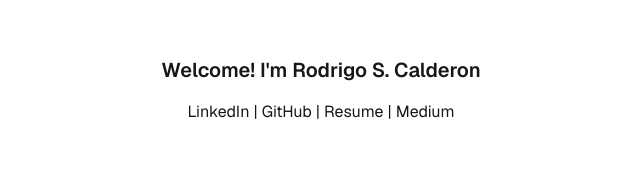
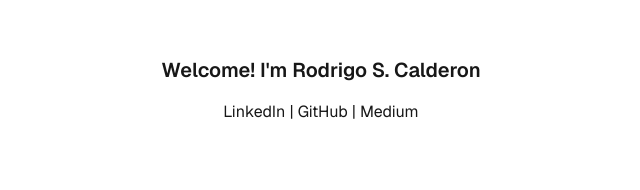
Before and after one commit to rscalderon/rscalderon-splash, a Next.js app: page / in a window 1280 px wide. Shown: the top 190 px of the page, without its empty margins (319-959 px from the left). Built offline with nearby package versions, Linux system fonts and the light colour scheme.

Commit message:
remove mailto

```diff
--- a/src/app/page.tsx
+++ b/src/app/page.tsx
@@ -26,14 +26,6 @@
           </Link>
           <p>{'|'}</p>
           <Link
-            href={`mailto:carry_overage.8k@icloud.com?subject=Resume Request | Looking for <Enter position>&body=Hi Rodrigo, I hope you're doing well! %0D%0A %0D%0A Please share your most updated resume. I'm looking for <role you're looking for>. %0D%0A %0D%0A All the best, %0D%0A %0D%0A <Your name here>`}
-            target='_blank'
-            className='hover:underline hover:underline-offset-4'
-          >
-            Resume
-          </Link>
-          <p>{'|'}</p>
-          <Link
             href='https://medium.com/@samourcalderon'
             target='_blank'
             className='hover:underline hover:underline-offset-4'
```
